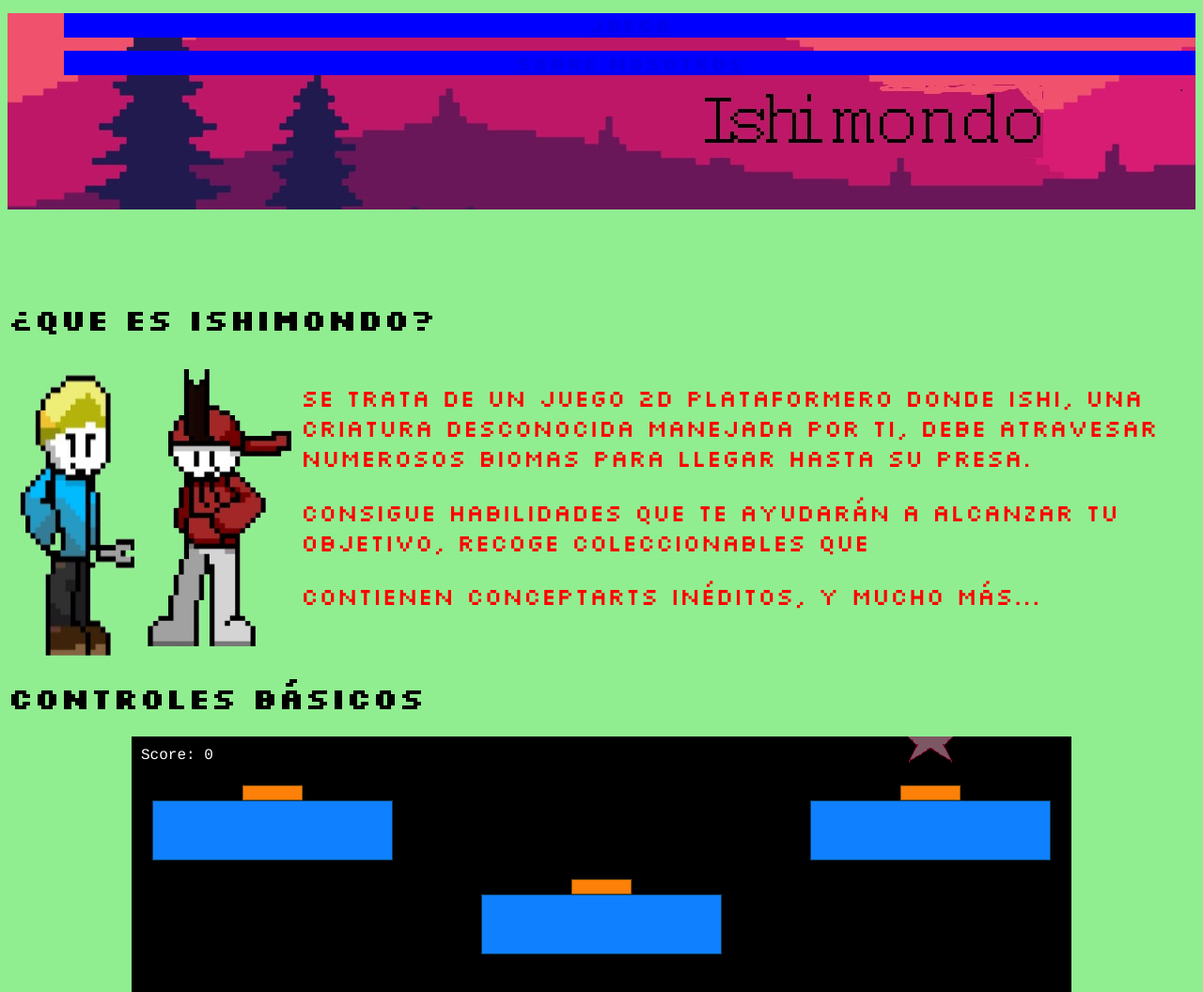
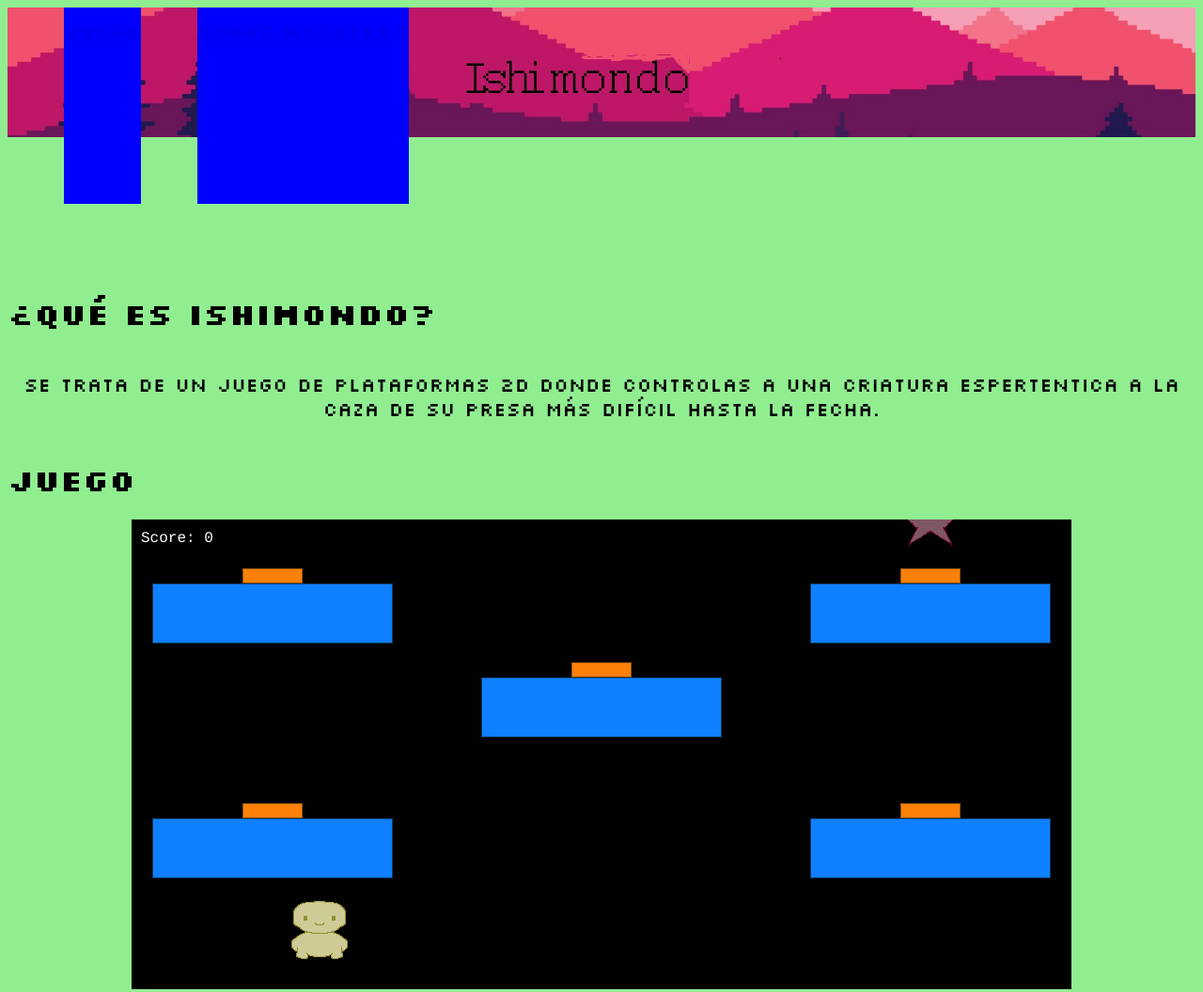
Before and after one commit to ChuvakanAlejandro/ishimondo.github.io, a website built with Parcel: page index.html in a window 1280 px wide. Shown: the top 1056 px of the page at 94% size. Built offline with nearby package versions, Linux system fonts and the light colour scheme; animation ran at ten frames a second; files whose address does not match are found by name.

Commit message:
mas cambios

```diff
--- a/css/game.css
+++ b/css/game.css
@@ -8,33 +8,26 @@ body {
 header.cabecera{
     background-image: url( ../img/fondo_cabecera.jpg);
     background-repeat: no-repeat;
-    background-size: cover;
+    background-size: contain;
+    display: flex;
+    flex-direction: row;
     width: Edge 12;
     height: 209px;
     margin-bottom: 6em;
+    min-width: 100vh;
 }
 
 header.cabecera div.opcion{
   background-color: blue;
+  font-size: 60%;
+  text-align: center;
   margin-left: 60px;
   width: 150;
   height: 75;
-  display: block;
-}
-
-
-div.menu_sup div.opcion h1{
-  font-size: 130%;
-  text-align: center;
-
 }
 
 section.descripcion{
     display: flex;
+    font-size: 130%;
+    text-align: center;
 }
-
-article.parrafo {
-
-    font-size: 160%;
-    color: red;
-}
--- a/index.html
+++ b/index.html
@@ -14,15 +14,12 @@
 <body>
     <header class= "cabecera">
 
-        <div class= "menu_sup">
             <div class = "opcion">
                <h1> <a href="index.html"> Juego </a></h1>
             </div>
 
             <div class= "opcion">
               <h1> <a href= "creadores.html">  Sobre nosotros </a> </h1>
-
-        </div>
 
     </header>
 
@@ -33,19 +30,12 @@
 
         </section>
 
-        <h1> ¿Que es Ishimondo? </h1>
+        <h1> ¿Qué es Ishimondo? </h1>
         <section class= "descripcion">
-            <img src= "./img/alonso.png"> <img src= "./img/alex.png">
-
-            <article class="parrafo">
-                <p> Se trata de un juego 2d plataformero donde Ishi, una criatura desconocida manejada por ti,  debe atravesar numerosos biomas para llegar hasta su presa.</p>
-                <p> Consigue habilidades que te ayudarán a alcanzar tu objetivo, recoge coleccionables que </p>
-                <p> contienen conceptarts inéditos, y mucho más...</p>
-            </article>
+            <p> Se trata de un juego de plataformas 2D donde controlas a una criatura espertentica a la caza de su presa más difícil hasta la fecha.</p>
         </section>
 
-        <h1> Controles básicos </h1>
-
+        <h1> JUEGO </h1>
     </main>
 
 
```
